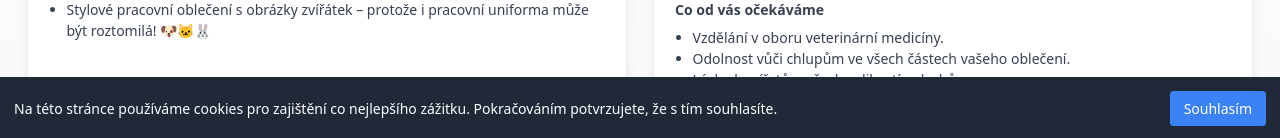
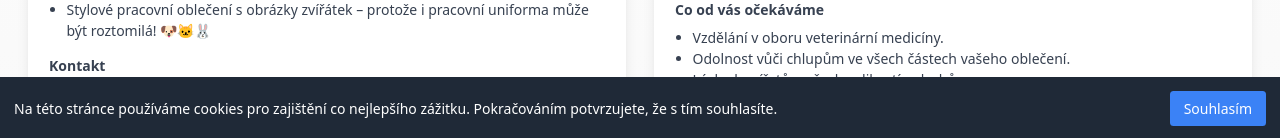
Before and after one commit to ajtyrunner/veterinarni-ordinace, a Next.js app: page /career in a window 1280 px wide. Shown: the part 660-798 px from the top of the page. Built offline with nearby package versions, Linux system fonts and the light colour scheme.

Commit message:
add nurse carrer

```diff
--- a/src/app/career/page.tsx
+++ b/src/app/career/page.tsx
@@ -32,6 +32,12 @@ export default function Career() {
                     'Možnost učit se a růst (a občas si pochovat ježka nebo fretku).',
                     'Férové ohodnocení a pohodu mezi zvířaty.',
                     'Stylové pracovní oblečení s obrázky zvířátek – protože i pracovní uniforma může být roztomilá! 🐶🐱🐰',
+                  ],
+                },
+                {
+                  heading: 'Kontakt',
+                  content: [
+                    '📩 Zaujalo tě to? Napiš nám na veterina-svahy@email.cz, příp.737518187 nebo se rovnou stav na kus řeči!',
                   ],
                 },
               ]}
```
